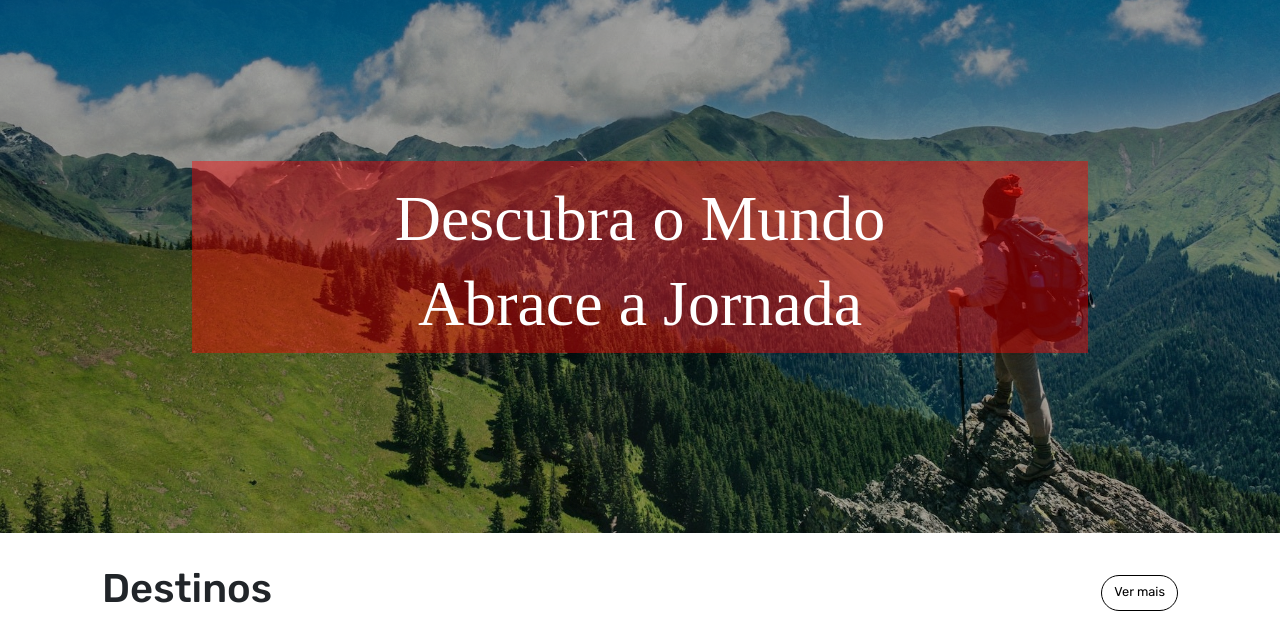
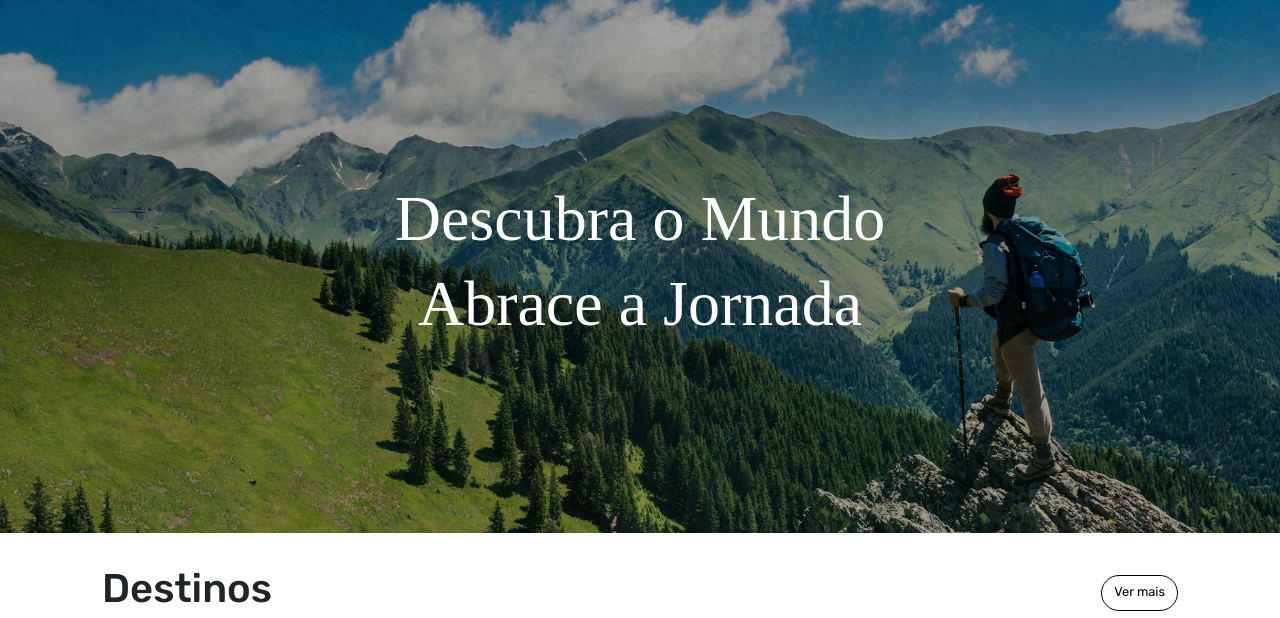
Before and after one commit to svhellen/projeto-agencia, a plain HTML site: page index.html in a window 1280 px wide. Shown: the part 107-725 px from the top of the page. Drawn offline with nearby package versions, Linux system fonts and the light colour scheme.

Commit message:
Update index.html

```diff
--- a/index.html
+++ b/index.html
@@ -43,7 +43,7 @@
 
       header .carousel-caption {
         font-family: 'Times New Roman', Times, serif;
-        background-color: rgba(255, 0, 0, 0.418);
+        background-color: ;
         height: 12em;
         margin-bottom: 10em;
       }
```
